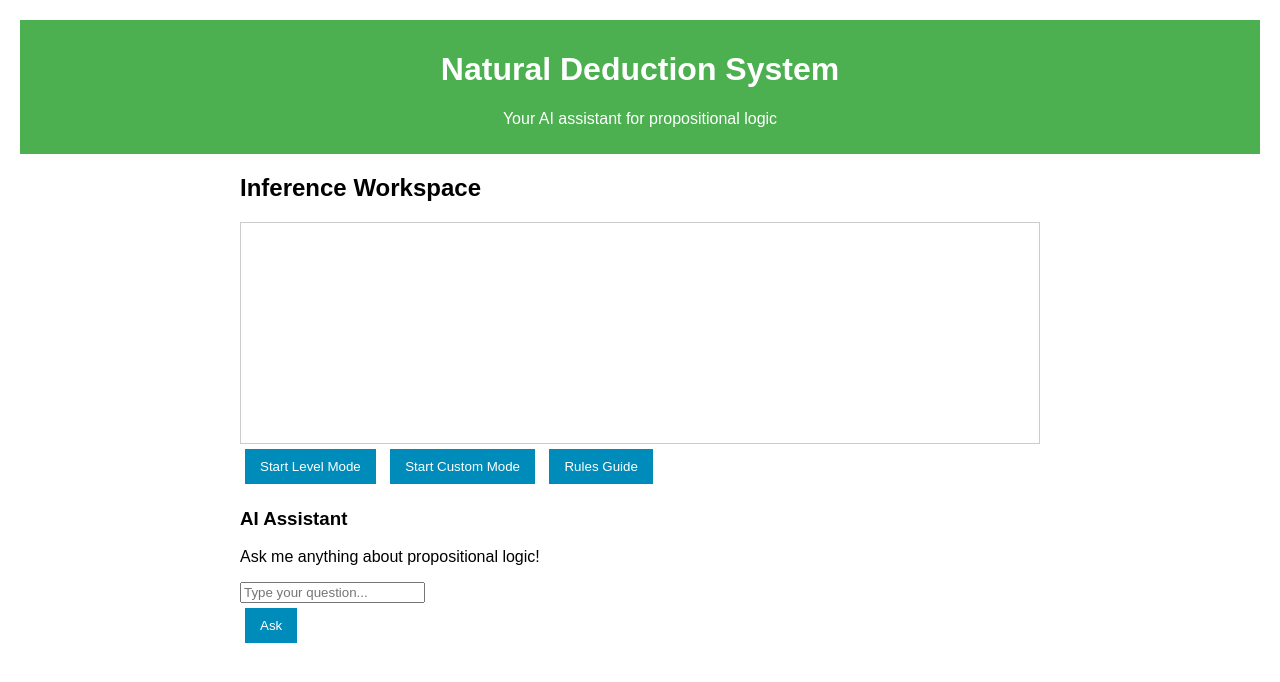
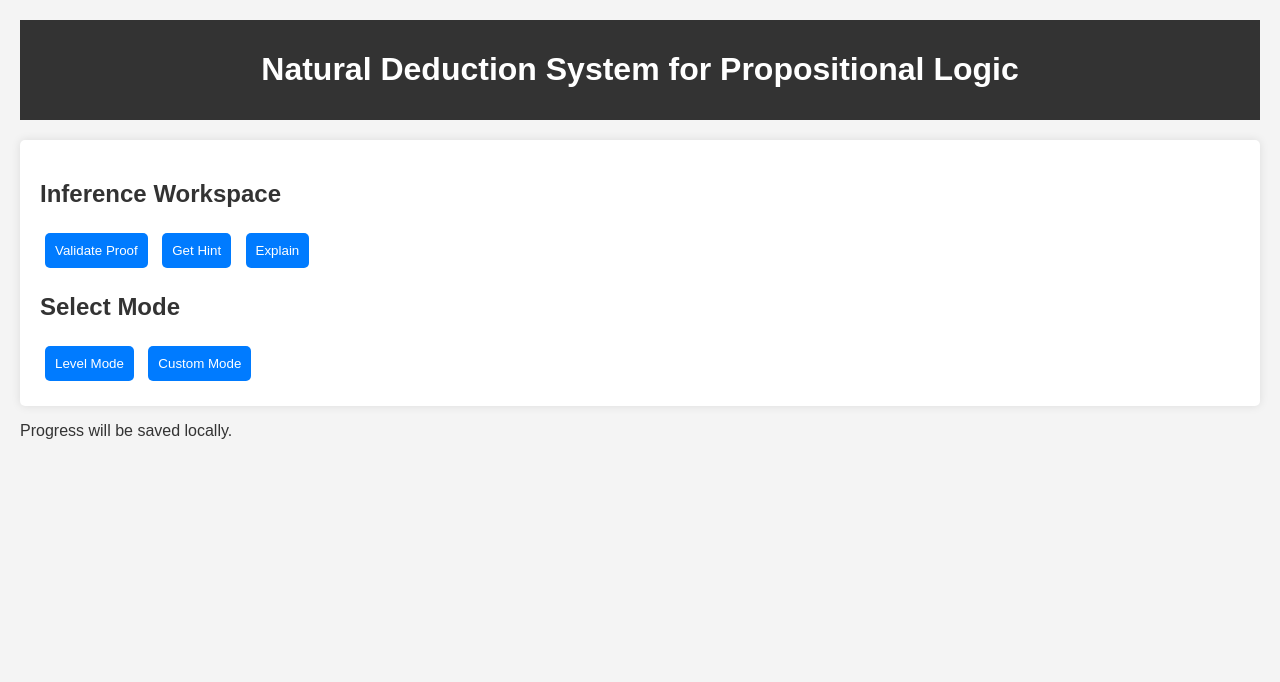
Before and after one commit to Mikey08401/-, a plain HTML site: page index.html in a window 1280 px wide. Drawn offline with Linux system fonts and the light colour scheme.

Commit message:
Update index.html with the complete Natural Deduction System for Propositional Logic application.

```diff
--- a/index.html
+++ b/index.html
@@ -4,47 +4,110 @@
     <meta charset="UTF-8">
     <meta name="viewport" content="width=device-width, initial-scale=1.0">
     <title>Natural Deduction System for Propositional Logic</title>
-    <style>
-        body { font-family: Arial, sans-serif; margin: 20px; }
-        header { background: #4CAF50; color: white; padding: 10px 0; text-align: center; }
-        .container { margin: 20px auto; max-width: 800px; }
-        .button { margin: 5px; padding: 10px 15px; background: #008CBA; color: white; border: none; cursor: pointer; }
-        #workspace { border: 1px solid #ccc; padding: 10px; min-height: 200px; }
-    </style>
+    <link rel="stylesheet" href="styles.css">
+    <script src="script.js" defer></script>
 </head>
 <body>
     <header>
-        <h1>Natural Deduction System</h1>
-        <p>Your AI assistant for propositional logic</p>
+        <h1>Natural Deduction System for Propositional Logic</h1>
     </header>
-    <div class="container">
-        <h2>Inference Workspace</h2>
-        <div id="workspace"></div>
-        <button class="button" id="start-level-mode">Start Level Mode</button>
-        <button class="button" id="start-custom-mode">Start Custom Mode</button>
-        <button class="button" id="rules-guide">Rules Guide</button>
-        <div id="ai-assistant">
-            <h3>AI Assistant</h3>
-            <p>Ask me anything about propositional logic!</p>
-            <input type="text" id="ai-input" placeholder="Type your question..."><br>
-            <button class="button" id="ai-submit">Ask</button>
-            <div id="ai-response"></div>
+    <main>
+        <div id="inference-workspace">
+            <h2>Inference Workspace</h2>
+            <div id="proof-area"></div>
+            <button id="validate-proof">Validate Proof</button>
+            <button id="ai-hint">Get Hint</button>
+            <button id="ai-explain">Explain</button>
         </div>
-    </div>
-    <script>
-        document.getElementById('start-level-mode').onclick = function() {
-            alert('Level Mode Started!');
-        };
-        document.getElementById('start-custom-mode').onclick = function() {
-            alert('Custom Mode Started!');
-        };
-        document.getElementById('rules-guide').onclick = function() {
-            alert('Showing Rules Guide!');
-        };
-        document.getElementById('ai-submit').onclick = function() {
-            const input = document.getElementById('ai-input').value;
-            document.getElementById('ai-response').innerText = 'AI Response: ' + input;
-        };
-    </script>
+        <div id="mode-selector">
+            <h2>Select Mode</h2>
+            <button id="level-mode">Level Mode</button>
+            <button id="custom-mode">Custom Mode</button>
+        </div>
+        <div id="levels" style="display:none;">
+            <h2>Level Mode</h2>
+            <ul>
+                <li>Level 1</li>
+                <li>Level 2</li>
+                <li>Level 3</li>
+                <li>Level 4</li>
+                <li>Level 5</li>
+                <li>Level 6</li>
+            </ul>
+        </div>
+    </main>
+    <footer>
+        <p>Progress will be saved locally.</p>
+    </footer>
 </body>
 </html>
+
+<script>
+    // JavaScript code to implement inference rules and functionalities
+    const inferenceRules = {
+        "∧+": function() {},
+        "∧-": function() {},
+        "∨+": function() {},
+        "∨-": function() {},
+        "→+": function() {},
+        "→-": function() {},
+        "¬+": function() {},
+        "¬-": function() {},
+        "RAA": function() {},
+        "DNE": function() {}
+    };
+
+    document.getElementById('validate-proof').addEventListener('click', function() {
+        // Validate proof logic here
+    });
+
+    document.getElementById('ai-hint').addEventListener('click', function() {
+        // AI hint logic here
+    });
+
+    document.getElementById('ai-explain').addEventListener('click', function() {
+        // AI explain logic here
+    });
+
+    document.getElementById('level-mode').addEventListener('click', function() {
+        document.getElementById('levels').style.display = 'block';
+    });
+
+    document.getElementById('custom-mode').addEventListener('click', function() {
+        // Implement custom mode logic
+    });
+</script>
+<style>
+    body {
+        font-family: Arial, sans-serif;
+        background-color: #f4f4f4;
+        margin: 0;
+        padding: 20px;
+        color: #333;
+    }
+    header {
+        background: #333;
+        color: white;
+        padding: 10px 0;
+        text-align: center;
+    }
+    main {
+        margin-top: 20px;
+        padding: 20px;
+        background: white;
+        border-radius: 5px;
+        box-shadow: 0 0 10px rgba(0,0,0,0.1);
+    }
+    button {
+        margin: 5px;
+        padding: 10px;
+        background: #007bff;
+        color: white;
+        border: none;
+        border-radius: 5px;
+        cursor: pointer;
+    }
+    button:hover {
+        background: #0056b3;
+    }
+</style>
```
